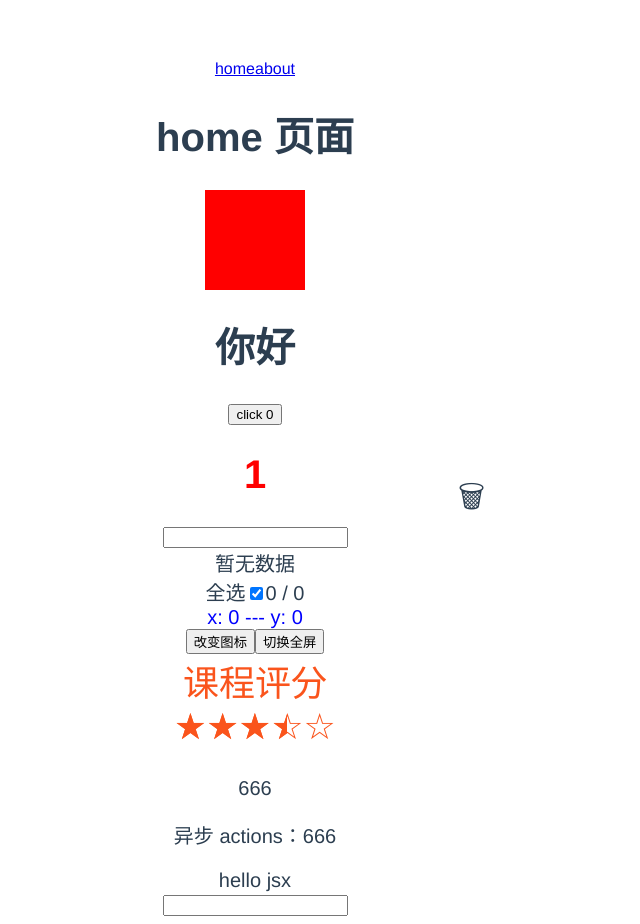
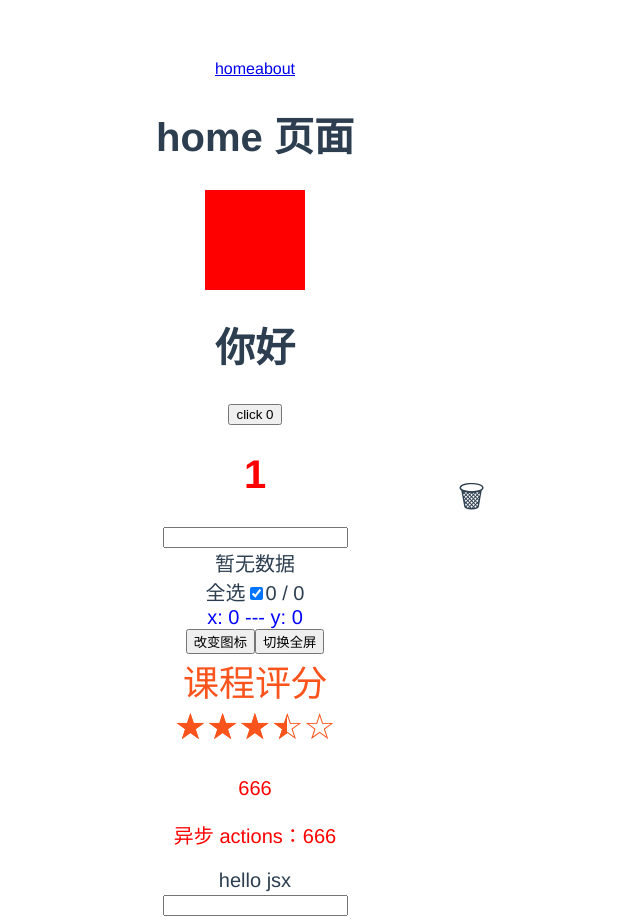
Before and after one commit to pgsz/Vue3-learn, a Vue app in the folder peng-admin/: page / in a window 1280 px wide. Shown: the whole page, without its empty margins (385-1025 px from the left). Built offline with nearby package versions, Linux system fonts and the light colour scheme.

Commit message:
add some file

```diff
--- a/peng-admin/src/components/Count.vue
+++ b/peng-admin/src/components/Count.vue
@@ -1,5 +1,5 @@
 <template>
-  <div>
+  <div class="count">
     <p @click="add">{{ count }}</p>
     <p @click="asyncAdd">异步 actions：{{ count }}</p>
   </div>
@@ -22,4 +22,11 @@ function asyncAdd() {
   store.dispatch('asyncAdd')
 }
 </script>
-<style scoped></style>
+<style lang="scss" scoped>
+.count {
+  --color: red;
+  p {
+    color: var(--color)
+  }
+}
+</style>
--- a/peng-admin/src/components/JsonP.vue
+++ b/peng-admin/src/components/JsonP.vue
@@ -43,6 +43,9 @@ export default {
       }, 200)
     },
   },
+  beforeunMount() {
+    //
+  },
 }
 </script>
 <style lang="scss" scoped>
```
Also changed, not shown: 1 other file (tests, documents, lock files or other folders).
